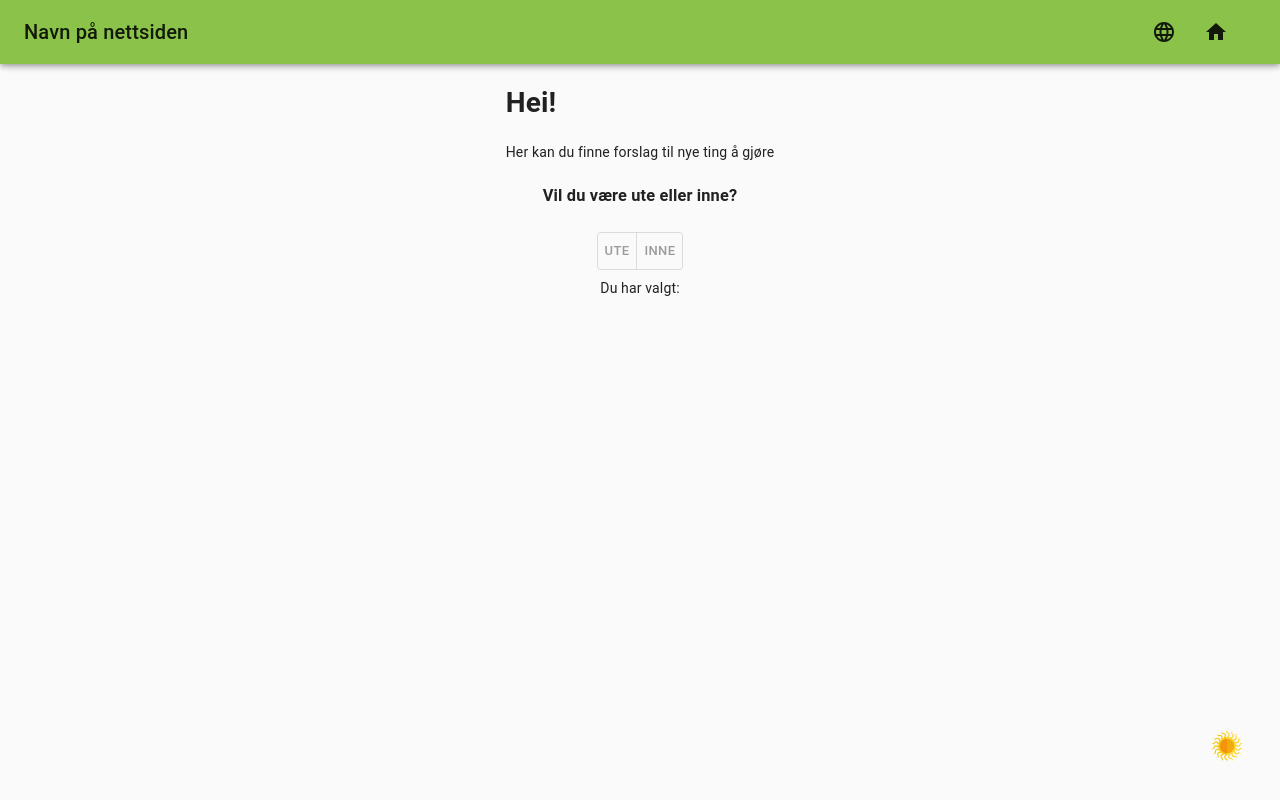
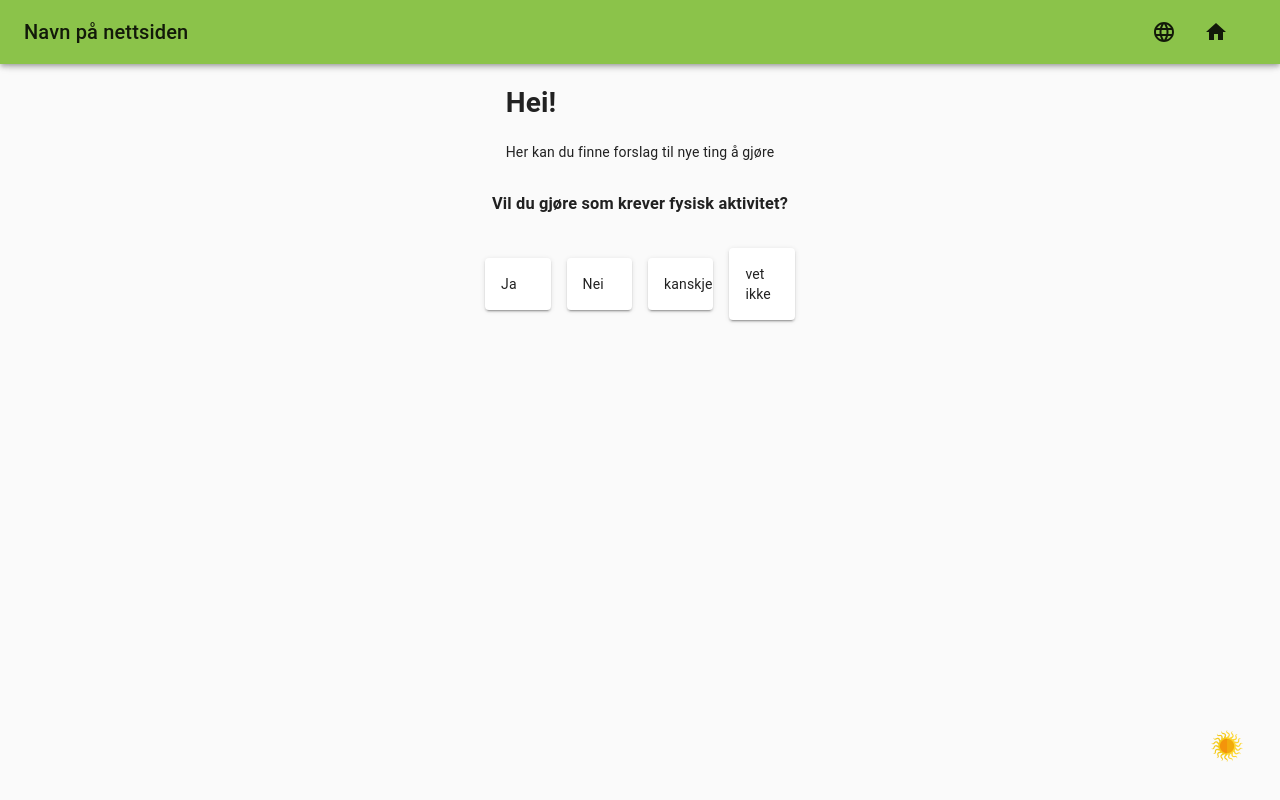
Before and after one commit to erlinvan/fortalt_digitalt, a React (Create React App) app in the folder fortalt_digitalt/: page / in a window 1280 px wide. Built offline with nearby package versions, Linux system fonts and the light colour scheme.

Commit message:
Present options in paper tag.

```diff
--- a/fortalt_digitalt/src/Components/App.js
+++ b/fortalt_digitalt/src/Components/App.js
@@ -1,5 +1,5 @@
 import React from "react";
-import Cookies from 'universal-cookie';
+import Cookies from "universal-cookie";
 
 // Common
 import isDay from "../Common/time";
@@ -7,7 +7,7 @@ import isDay from "../Common/time";
 // Components
 import { Grid } from "@material-ui/core";
 import Title from "./TopBar";
-import Toggle from "./ChoiceOne";
+import QuestionsAndOptions from "./QuestionAndOptions";
 
 // Styling
 import CssBaseline from "@material-ui/core/CssBaseline";
@@ -22,24 +22,24 @@ const theme = getTimeTheme();
 function getTimeTheme() {
   if (isDay()) {
     return createMuiTheme(lightTheme);
-  }
-  else {
+  } else {
     return createMuiTheme(darkTheme);
   }
 }
 
 function App() {
   const [choiceOne, setChoiceOne] = React.useState("");
+  const [choiceTwo, setChoiceTwo] = React.useState("");
   const lang = React.useState(() => {
     const cookies = new Cookies();
     let lang = cookies.get("lang");
 
     if (!lang) {
-      lang = cookies.set("lang", "NO", { path: '/' });
+      lang = cookies.set("lang", "NO", { path: "/" });
     }
 
-    return lang
-  })
+    return lang;
+  });
 
   console.log(choiceOne);
   const data = Data;
@@ -55,17 +55,17 @@ function App() {
         </Grid>
         <Grid item>
           {choiceOne === "" ? (
-            <Toggle
+            <QuestionsAndOptions
               choiceOne={choiceOne}
               setChoiceOne={setChoiceOne}
-              data={data.choiceOne}
-            ></Toggle>
+              data={data.choiceTwo}
+            ></QuestionsAndOptions>
           ) : (
-            <></>
+            <h3> du har valgt {choiceOne}</h3>
           )}
         </Grid>
       </Grid>
-      <div/>
+      <div />
     </ThemeProvider>
   );
 }
--- a/fortalt_digitalt/src/Components/ChoiceOne.js
+++ /dev/null
@@ -1,33 +0,0 @@
-import React from "react";
-import { ToggleButton, ToggleButtonGroup } from "@material-ui/lab";
-import { Grid } from "@material-ui/core";
-
-const ChoiceOne = ({ choiceOne, setChoiceOne, data }) => {
-  const handleChange = (event, value) => {
-    setChoiceOne(value);
-  };
-
-  return (
-    <Grid container spacing={2} direction="column" alignItems="center">
-      <h3>{data.question}</h3>
-      <Grid item>
-        <ToggleButtonGroup
-          color="secondary"
-          size="small"
-          value={choiceOne}
-          exclusive
-          onChange={handleChange}
-        >
-          {data &&
-            data.options &&
-            data.options.map((e) => (
-              <ToggleButton value={e}> {e} </ToggleButton>
-            ))}
-        </ToggleButtonGroup>
-      </Grid>
-      <Grid>Du har valgt: {choiceOne}</Grid>
-    </Grid>
-  );
-};
-
-export default ChoiceOne;
--- /dev/null
+++ b/fortalt_digitalt/src/Components/QuestionAndOptions.js
@@ -0,0 +1,50 @@
+import React from "react";
+import { Grid } from "@material-ui/core";
+import Paper from "@material-ui/core/Paper";
+import { makeStyles } from "@material-ui/core/styles";
+
+const useStyles = makeStyles((theme) => ({
+  paper: {
+    maxWidth: 800,
+    margin: `${theme.spacing(1)}px auto`,
+    padding: theme.spacing(2),
+  },
+}));
+
+const ChoiceOne = ({ choiceOne, setChoiceOne, data }) => {
+  const handleChange = (event) => {
+    setChoiceOne(event.target.id);
+  };
+  const classes = useStyles();
+
+  return (
+    <>
+      <Grid container spacing={8} direction="column" alignItems="center">
+        <Grid item>
+          <h3>{data.question}</h3>
+        </Grid>
+      </Grid>
+      <Grid container spacing={2} alignItems="center">
+        {data &&
+          data.options &&
+          data.options.map((e) => (
+            <Grid item xs={3} md={3} key={e}>
+              <Paper
+                elevation={2}
+                key={e}
+                id={e}
+                onClick={(e) => {
+                  handleChange(e);
+                }}
+                className={classes.paper}
+              >
+                {e}
+              </Paper>
+            </Grid>
+          ))}
+      </Grid>
+    </>
+  );
+};
+
+export default ChoiceOne;
--- a/fortalt_digitalt/src/data.json
+++ b/fortalt_digitalt/src/data.json
@@ -5,6 +5,6 @@
     },
     "choiceTwo": {
         "question": "Vil du gjøre som krever fysisk aktivitet?",
-        "options": ["Ja", "Nei"]
+        "options": ["Ja", "Nei", "kanskje", "vet ikke"]
     }
 }
```
